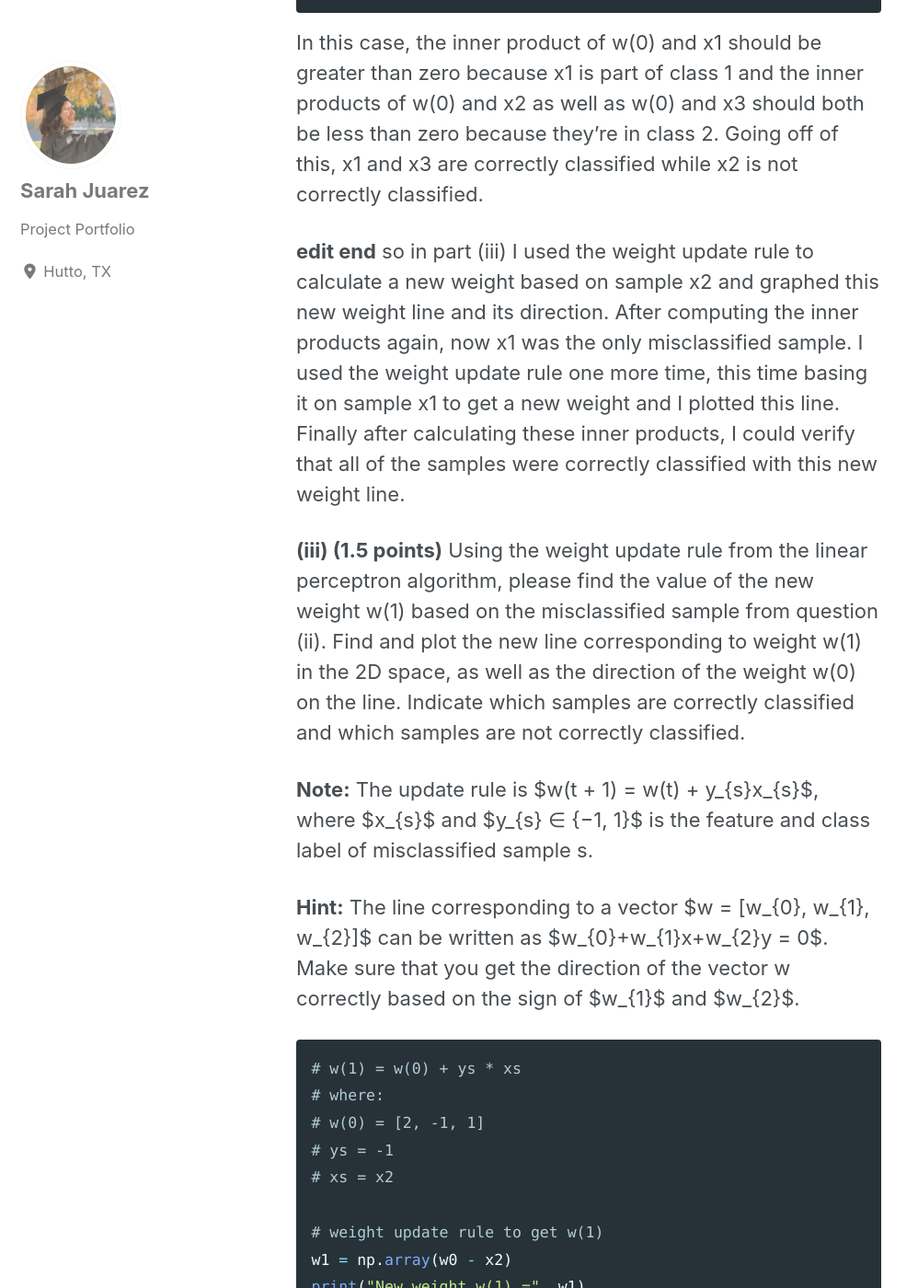
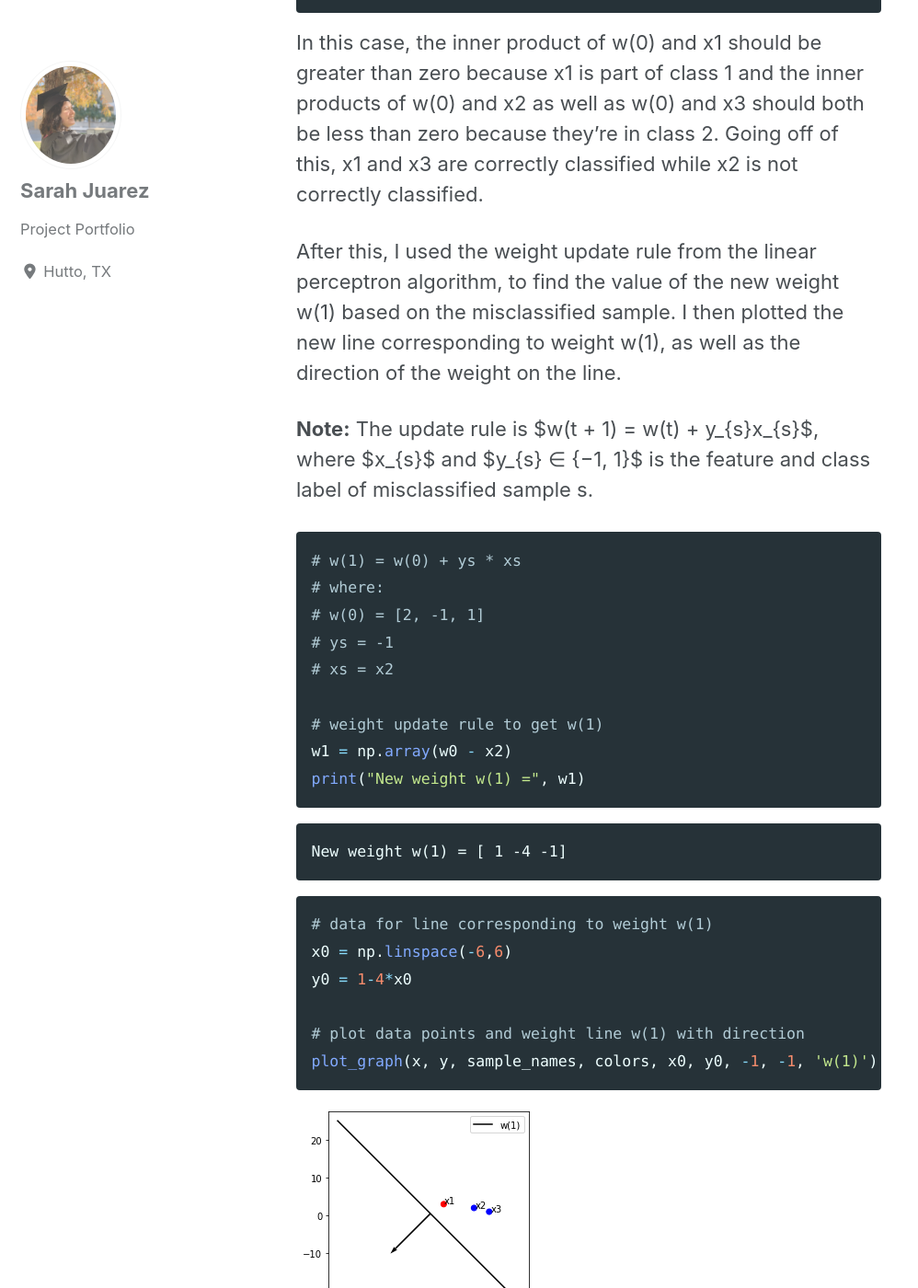
Before and after one commit to sarahajuarez11/sarahajuarez11.github.io, a Jekyll site: the page built from _posts/2019-09-25-Linear-Perceptron-Model.md, in a window 1280 px wide and 1400 px high, scrolled down 3768 px. Shown: the whole window at 92% size, without its empty margins (0-998 px from the left). Built offline with Jekyll 4.4.1, drawn with Linux system fonts in a browser that asks for light colours; cached includes are drawn as plain includes; nearby versions of some CDN libraries; some of the changed text lies outside the part shown.

Commit message:
Update LP

````diff
--- a/_posts/2019-09-25-Linear-Perceptron-Model.md
+++ b/_posts/2019-09-25-Linear-Perceptron-Model.md
@@ -109,27 +109,15 @@
 and the inner products of w(0) and x2 as well as w(0) and x3 should both be less than zero because they're in class 2.
 Going off of this, x1 and x3 are correctly classified while x2 is not correctly classified.
 
-**edit end**
- so in part (iii) I used the weight update rule to calculate a new weight based
-on sample x2 and graphed this new weight line and its direction. After computing the inner products again,
-now x1 was the only misclassified sample. I used the weight update rule one more time, this time basing it on
-sample x1 to get a new weight and I plotted this line. Finally after calculating these inner products, I could
-verify that all of the samples were correctly classified with this new weight line.
 
 
-**(iii) (1.5 points)** Using the weight update rule from the linear perceptron algorithm, please
-find the value of the new weight w(1) based on the misclassified sample from question (ii). Find
-and plot the new line corresponding to weight w(1) in the 2D space, as well as the direction of
-the weight w(0) on the line. Indicate which samples are correctly classified and which samples
-are not correctly classified.
-
+After this, I used the weight update rule from the linear perceptron algorithm, to find the value of
+the new weight w(1) based on the misclassified sample. I then plotted the
+new line corresponding to weight w(1), as well as the direction of
+the weight on the line.
 
 **Note:** The update rule is $w(t + 1) = w(t) + y_{s}x_{s}$, where $x_{s}$ and $y_{s} ∈ {−1, 1}$ is the feature
 and class label of misclassified sample s.
-
-**Hint:** The line corresponding to a vector $w = [w_{0}, w_{1}, w_{2}]$ can be written as $w_{0}+w_{1}x+w_{2}y = 0$.
-Make sure that you get the direction of the vector w correctly based on the sign of $w_{1}$ and $w_{2}$.
-
 
 
 ```python
@@ -171,14 +159,13 @@
     The inner product of w1 and x3: -16
 
 
-*The inner product of w(1) and x1 should be greater than zero because x1 is part of class 1 and the inner products of w(1) and x2 as well as w(1) and x3 should both be negative because they're in class 2. Going off of this, x2 and x3 are correctly classified while x1 is not correctly classified.*
-
-**(iv) (2.5 points)** Using the rule $sign(w(t)^{T}x_{n})$, run the linear perceptron algorithm until it converges, find and plot the weights w(2) and the corresponding lines in each iteration. For each iteration, please indicate which samples are classified correctly and which samples are not classified correctly.
-
-**Hint:** In order to make the linear perceptron algorithm converge as fast as possible, you can
-always update the weight based on sample $x_{1}$. Why?
+Again, the inner product of w(1) and x1 should be greater than zero because x1 is part of class 1
+and the inner products of w(1) and x2 as well as w(1) and x3 should both be less than zero because they're in class 2.
+Going off of this, x2 and x3 are correctly classified while x1 is not correctly classified.
 
 
+Now, we use the rule $sign(w(t)^{T}x_{n})$ to run the linear perceptron algorithm until it converges,
+which in this case only takes one more iteration.
 
 ```python
 # weight update rule to get w(2)
@@ -213,4 +200,4 @@
     The inner product of w2 and x3: -8
 
 
-*The inner product of w(1) and x1 should be greater than zero because x1 is part of class 1 and the inner products of w(1) and x2 as well as w(1) and x3 should both be negative because they're in class 2. Going off of this, all of the samples are correctly classified.*
+After the algorithm converges, all the samples are now correctly classified.
````
